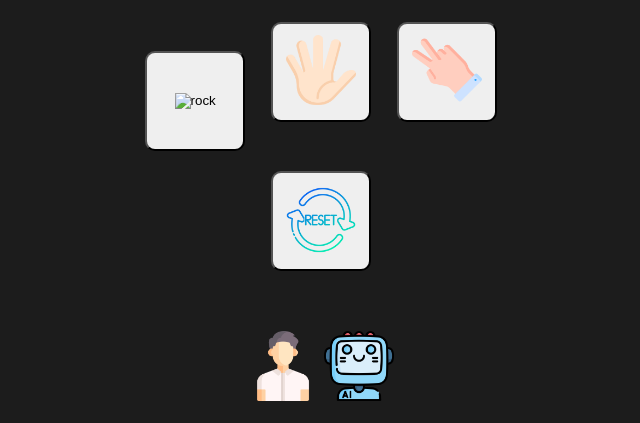
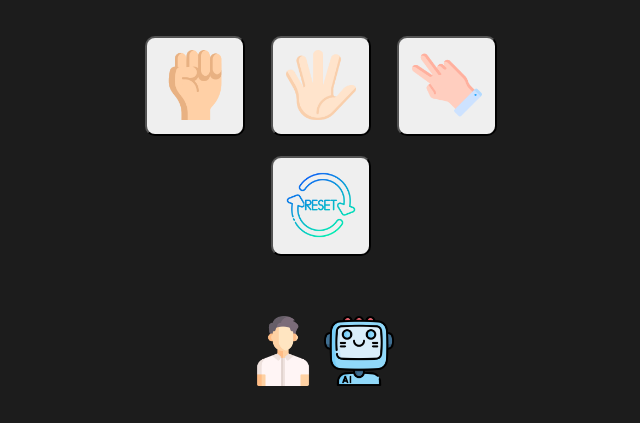
Before and after one commit to im-suryansh/RockPaperScissor, a plain HTML site: page index.html in a window 1280 px wide. Shown: the part 145-568 px from the top of the page, without its empty margins (319-959 px from the left). Drawn offline with Linux system fonts and the light colour scheme; the site is published under a folder, as on GitHub Pages, so addresses that start at the root find nothing.

Commit message:
2nd commit

```diff
--- a/index.html
+++ b/index.html
@@ -13,7 +13,7 @@
         <h1>BEST OF 5</h1>
         <div class="options" >
             <button id="rock" class="square" value='rock'>
-                <img src="/images/fist.png" alt="rock" srcset="">
+                <img src="./images/fist.png" alt="rock" srcset="">
             </button>
             <button id="paper" class="square" value='paper'>
                 <img src="./images/hello.png" alt="paper" srcset="">
```
